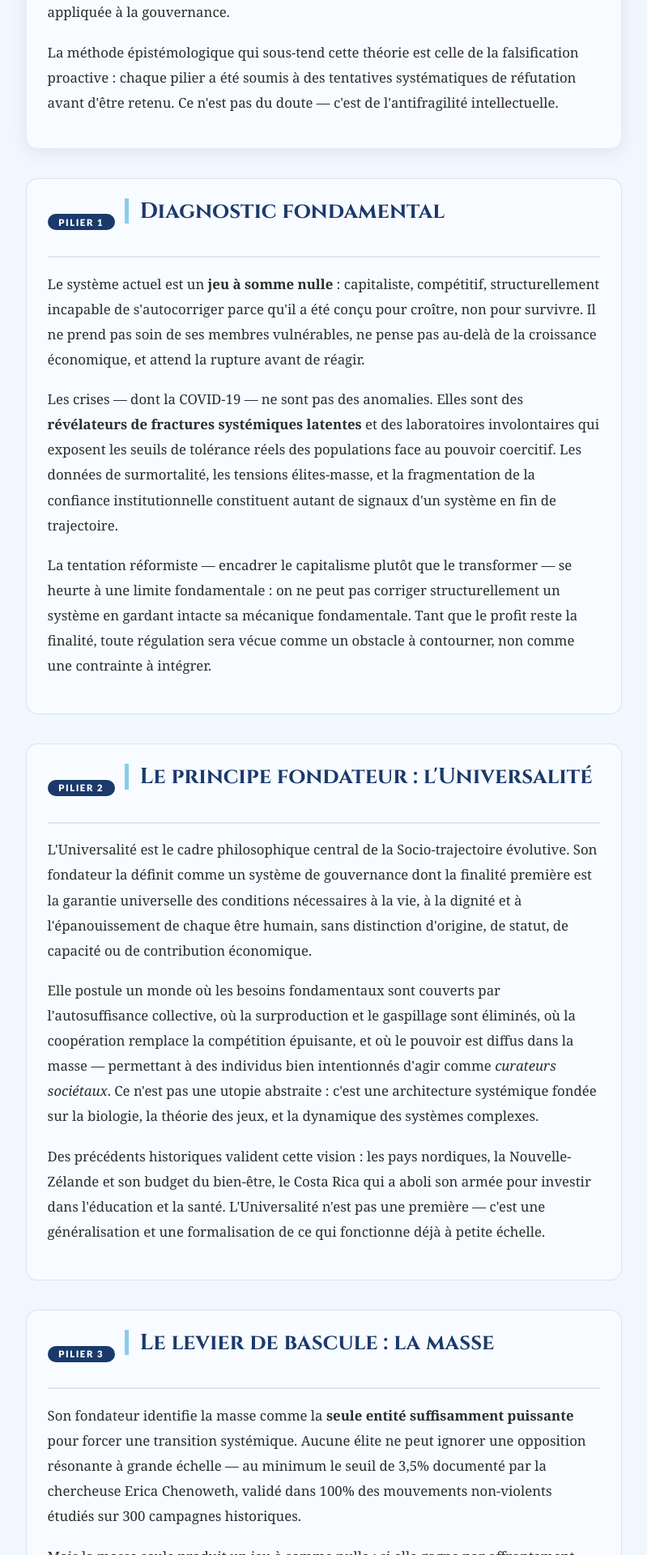
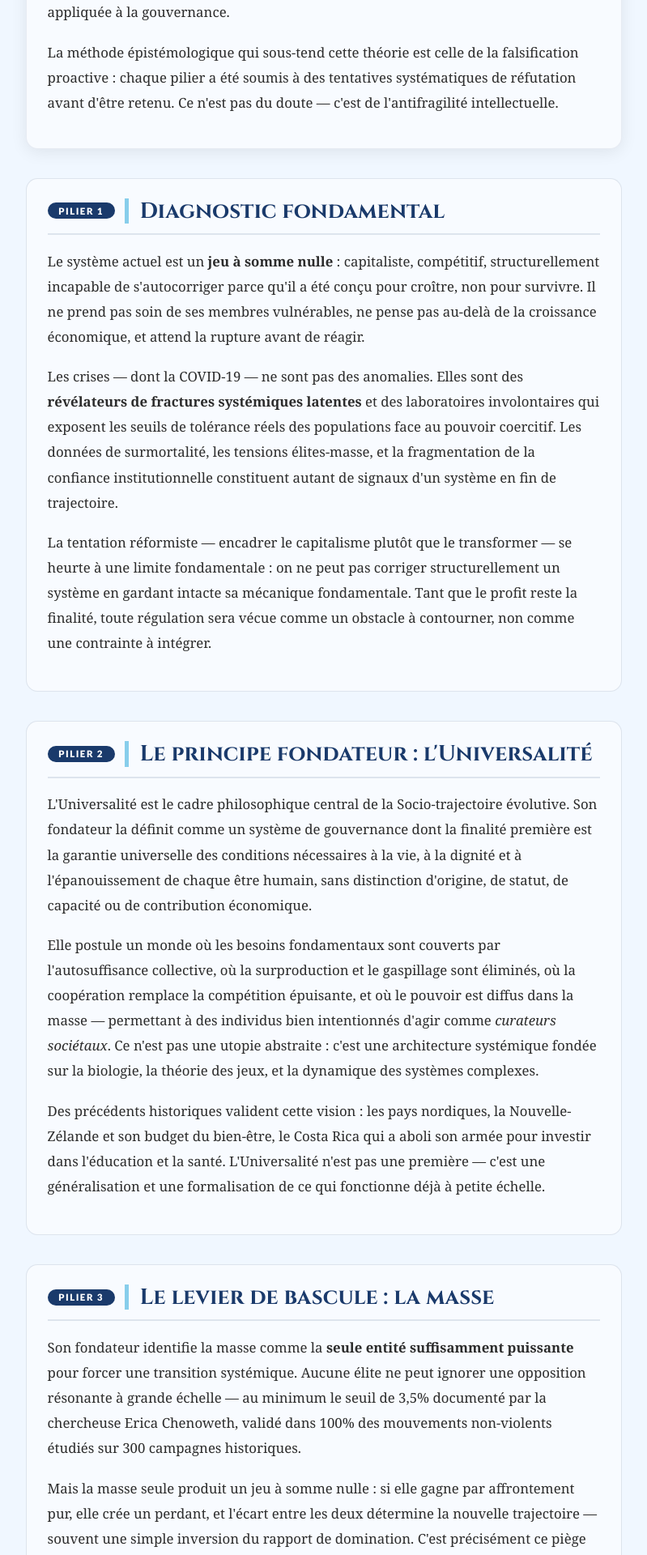
Before and after one commit to Monde-Universel/Monde-Universel.github.io, a Jekyll site: the page built from theorie.html, in a window 1280 px wide. Shown: the part 816-2736 px from the top of the page at 81% size, without its empty margins (240-1039 px from the left). Built offline with Jekyll 4.4.1, drawn with Linux system fonts in a browser that asks for light colours.

Commit message:
Adjust layout styles for better responsiveness

```diff
--- a/assets/css/layout.css
+++ b/assets/css/layout.css
@@ -690,8 +690,16 @@
   padding-bottom: 0.75rem;
   border-bottom: 2px solid rgba(26, 58, 107, 0.12);
   display: flex;
+  flex-wrap: wrap;
   align-items: center;
-  gap: 0.75rem;
+  gap: 0.5rem 0.75rem;
+}
+
+#contenu .pilier-header h2 {
+  flex: 1 1 0;
+  min-width: 0;
+  margin: 0;
+  word-break: break-word;
 }
 
 #contenu .pilier-num {
```
